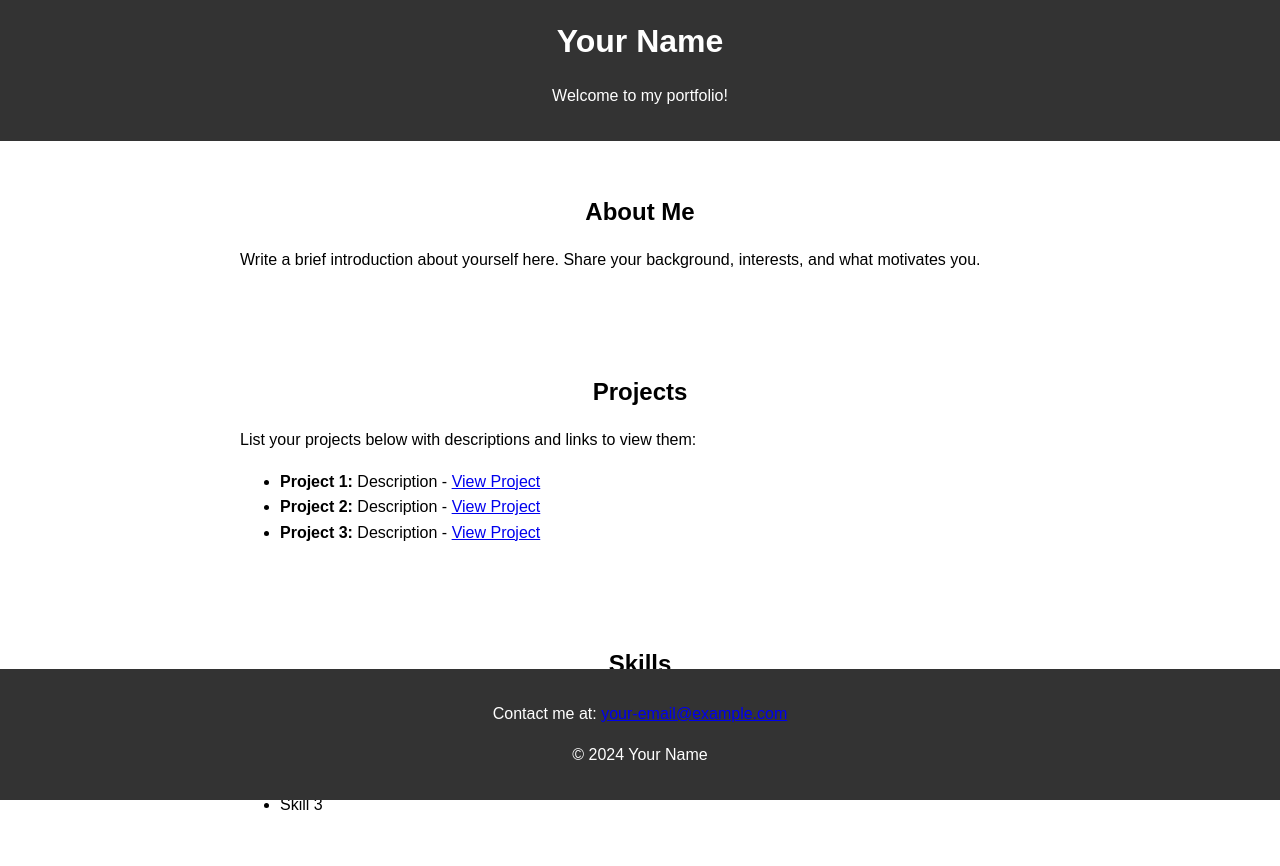
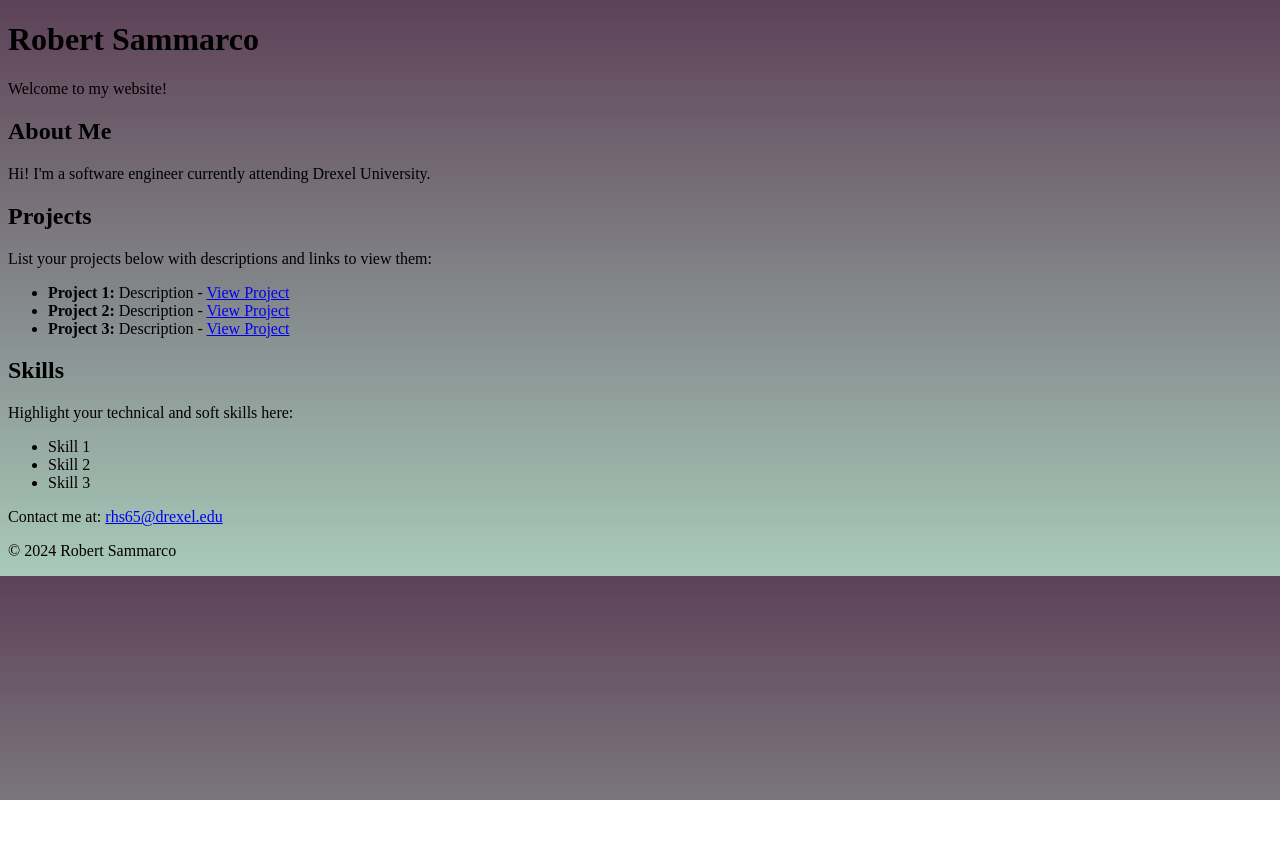
Before and after one commit to robertsammarco/homepage, a plain HTML site: page index.html in a window 1280 px wide. After the commit the page ends 800 px from the top, so only its background shows below. Drawn offline with Linux system fonts and the light colour scheme.

Commit message:
set a gradient for background color in stylesheet

```diff
--- a/index.html
+++ b/index.html
@@ -4,52 +4,16 @@
     <meta charset="UTF-8">
     <meta name="viewport" content="width=device-width, initial-scale=1.0">
     <title>My Portfolio</title>
-    <style>
-        body {
-            font-family: Arial, sans-serif;
-            margin: 0;
-            padding: 0;
-            line-height: 1.6;
-        }
-        header {
-            background: #333;
-            color: #fff;
-            padding: 1rem 0;
-            text-align: center;
-        }
-        header h1 {
-            margin: 0;
-        }
-        section {
-            padding: 2rem;
-            max-width: 800px;
-            margin: auto;
-        }
-        .section-title {
-            font-size: 1.5rem;
-            margin-bottom: 1rem;
-            text-align: center;
-        }
-        footer {
-            background: #333;
-            color: #fff;
-            text-align: center;
-            padding: 1rem 0;
-            position: absolute;
-            width: 100%;
-            bottom: 0;
-        }
-    </style>
+    <link rel="stylesheet" href="style.css">
 </head>
-<body>
+<body id="grad">
     <header>
-        <h1>Your Name</h1>
-        <p>Welcome to my portfolio!</p>
+        <h1>Robert Sammarco</h1>
+        <p>Welcome to my website!</p>
     </header>
-
     <section id="about">
         <h2 class="section-title">About Me</h2>
-        <p>Write a brief introduction about yourself here. Share your background, interests, and what motivates you.</p>
+        <p>Hi! I'm a software engineer currently attending Drexel University.</p>
     </section>
 
     <section id="projects">
@@ -61,7 +25,6 @@
             <li><strong>Project 3:</strong> Description - <a href="#" target="_blank">View Project</a></li>
         </ul>
     </section>
-
     <section id="skills">
         <h2 class="section-title">Skills</h2>
         <p>Highlight your technical and soft skills here:</p>
@@ -71,10 +34,9 @@
             <li>Skill 3</li>
         </ul>
     </section>
-
     <footer>
-        <p>Contact me at: <a href="mailto:your-email@example.com">your-email@example.com</a></p>
-        <p>&copy; 2024 Your Name</p>
+        <p>Contact me at: <a href="rhs65@drexel.edu">rhs65@drexel.edu</a></p>
+        <p>&copy; 2024 Robert Sammarco</p>
     </footer>
 </body>
 </html>
--- /dev/null
+++ b/style.css
@@ -0,0 +1,3 @@
+#grad {
+    background-image: linear-gradient(#5D4157, #A8CABA);
+  }
```
